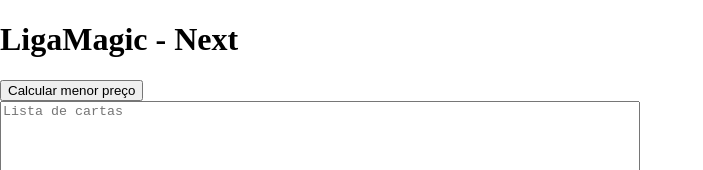
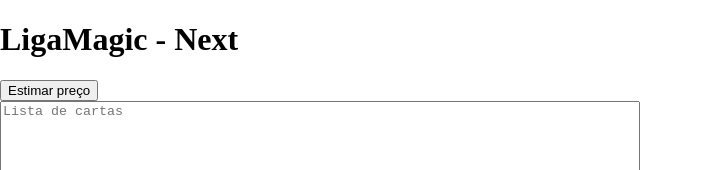
Before and after one commit to zerodois/ligamagic-next, a Next.js app: page / in a window 1280 px wide. Shown: the top 170 px of the page, without its empty margins (0-703 px from the left). Built offline with nearby package versions, Linux system fonts and the light colour scheme.

Commit message:
refactor components

```diff
--- /dev/null
+++ b/components/Form/Form.jsx
@@ -0,0 +1,16 @@
+import { useState } from 'react';
+import Text from '../Text/Text';
+
+const Form = ({ onSubmit }) => {
+  const [text, setText] = useState('');
+  return (
+    <div>
+      <button onClick={_ => onSubmit(text)}>Estimar preço</button>
+      <Text
+        onChange={setText}
+      />
+    </div>
+  );
+};
+
+export default Form;
--- a/components/Input/Input.jsx
+++ b/components/Text/Text.jsx
@@ -1,6 +1,6 @@
-import './Input.scss';
+import './Text.scss';
 
-const Input = ({ onChange }) => {
+const Text = ({ onChange }) => {
   return (
     <div className="input flex flex-1">
       <textarea
@@ -12,4 +12,4 @@
   );
 }
 
-export default Input;
+export default Text;
--- a/pages/index.jsx
+++ b/pages/index.jsx
@@ -5,7 +5,7 @@
 import { to } from '../utils';
 
 import Header from '../components/header';
-import Input from '../components/Input/Input';
+import Form from '../components/Form/Form';
 import Panel from '../components/panel';
 
 import '../sass/main.scss';
@@ -21,20 +21,14 @@
 };
 
 const Index = () => {
-  const [list, setList] = useState('');
   const [result, setResult] = useState(null);
   return (
     <main className="board">
       <Header />
       <section className="flex">
         <div className="flex flex-1 flex-column">
-          <div>
-            <button onClick={_ => search(list, setResult)}>
-              Calcular menor preço
-            </button>
-          </div>
-          <Input
-            onChange={setList}
+          <Form
+            onSubmit={config => search(config, setResult)}
           />
         </div>
         <div className="flex-1">
```
Also changed, not shown: components/Text/Text.scss (renamed from components/Input/Input.scss).
